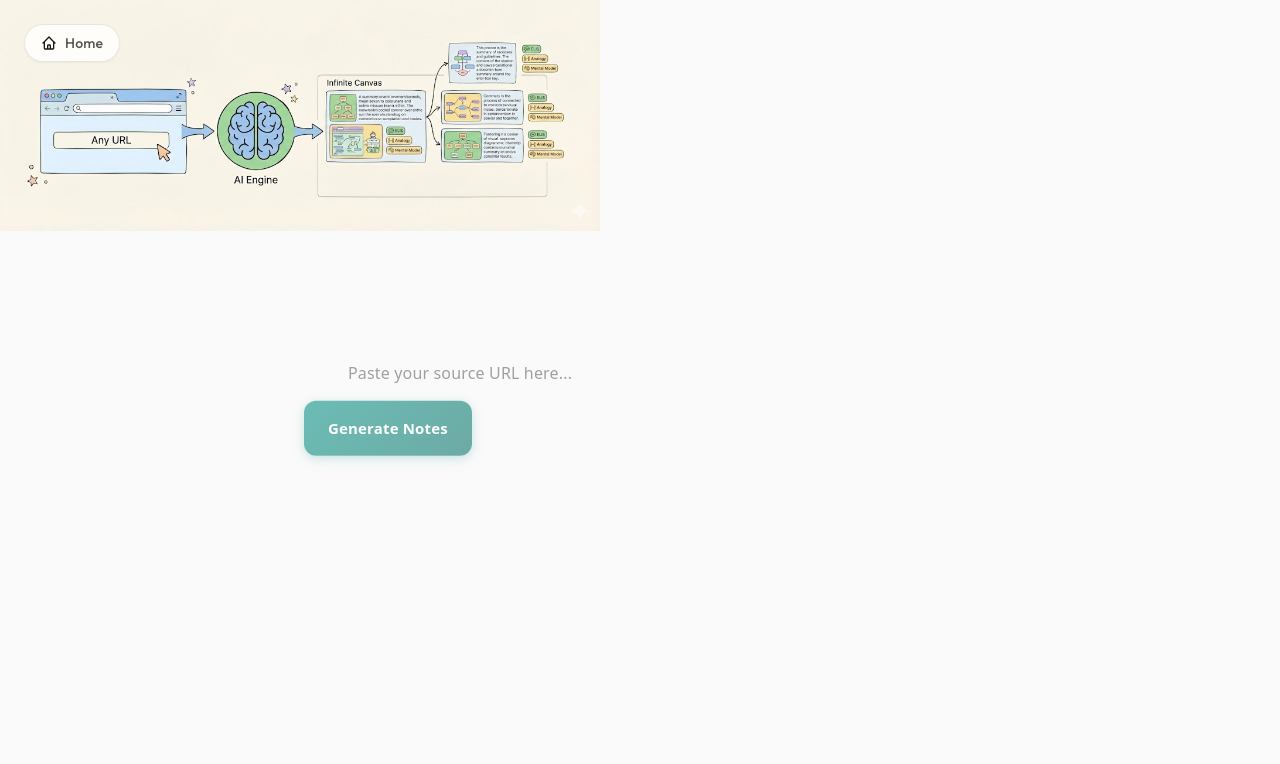
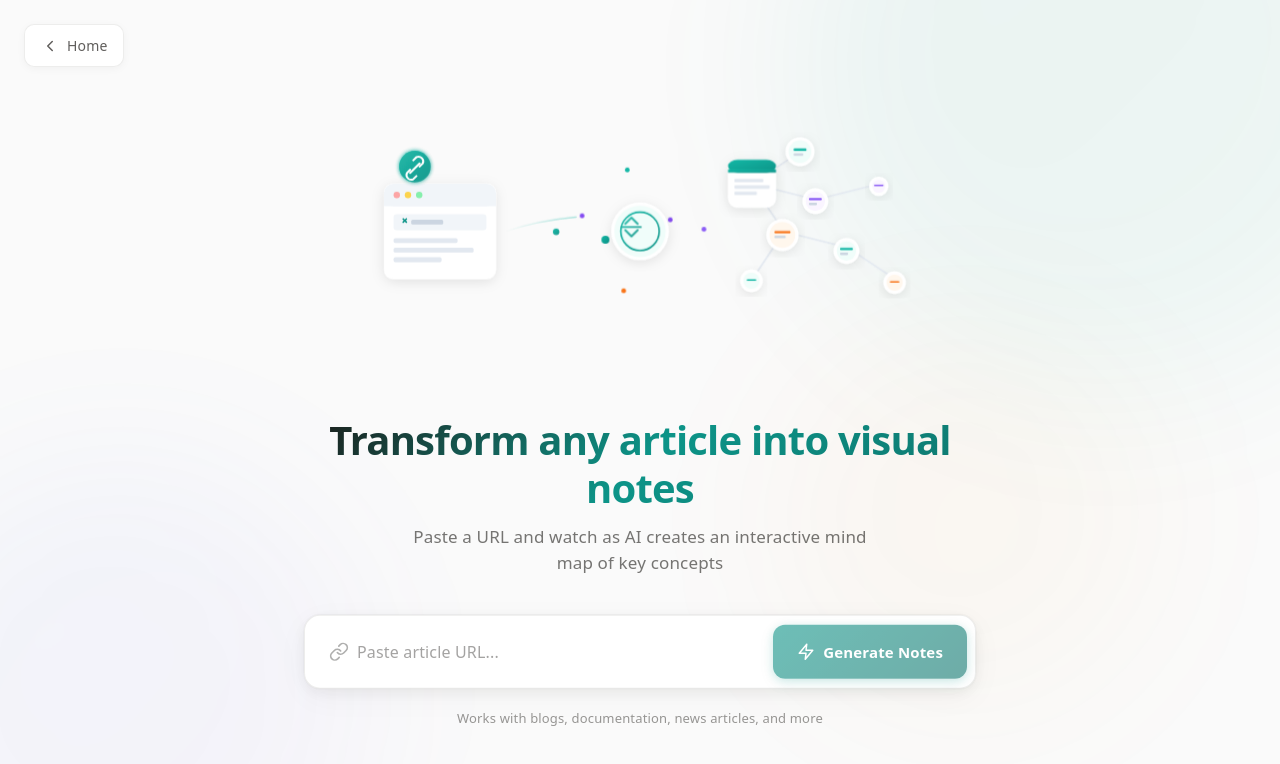
Before and after one commit to skrishnan22/vizumi, a Next.js app: page /new in a window 1280 px wide. Shown: the top 764 px of the page. Built offline with nearby package versions, Linux system fonts and the light colour scheme.

Commit message:
create note page redesign

```diff
--- a/src/components/NoteGenerator.tsx
+++ b/src/components/NoteGenerator.tsx
@@ -10,8 +10,8 @@ import { syncBlocksToYDoc } from '@/lib/yjs/actions';
 import { useNoteStore } from '@/store/noteStore';
 import { createNoteMetadata, deleteNoteMetadata, getNoteByUrl } from '@/lib/db/actions';
 import Link from 'next/link';
-import Image from 'next/image';
 import { useRouter } from 'next/navigation';
+import { HeroIllustration } from './HeroIllustration';
 import { toast } from 'sonner';
 import { logger } from '@/lib/logger.client';
 import { useSettings } from '@/hooks/use-settings';
@@ -148,47 +148,76 @@ export function NoteGenerator({ noteId }: NoteGeneratorProps) {
 
   return (
     <section className={styles.wrapper}>
+      {/* Animated background orbs */}
+      <div className={styles.backgroundOrbs} aria-hidden="true">
+        <div className={`${styles.orb} ${styles.orb1}`} />
+        <div className={`${styles.orb} ${styles.orb2}`} />
+        <div className={`${styles.orb} ${styles.orb3}`} />
+      </div>
+
       {/* Home button */}
       <div className={styles.homeButtonWrapper}>
-        <Link
-          href="/"
-          className="inline-flex items-center gap-2 px-4 py-2 bg-white/80 backdrop-blur-sm border border-stone-200 rounded-full hover:bg-white hover:border-stone-300 transition-all shadow-sm text-sm"
-        >
-          <svg className="w-4 h-4" fill="none" stroke="currentColor" viewBox="0 0 24 24">
-            <path
+        <Link href="/" className={styles.homeButton}>
+          <svg
+            width="18"
+            height="18"
+            viewBox="0 0 24 24"
+            fill="none"
+            stroke="currentColor"
+            strokeWidth="2"
             strokeLinecap="round"
             strokeLinejoin="round"
-              strokeWidth={2}
-              d="M3 12l2-2m0 0l7-7 7 7M5 10v10a1 1 0 001 1h3m10-11l2 2m-2-2v10a1 1 0 01-1 1h-3m-6 0a1 1 0 001-1v-4a1 1 0 011-1h2a1 1 0 011 1v4a1 1 0 001 1m-6 0h6"
-            />
+          >
+            <path d="M15 18l-6-6 6-6" />
           </svg>
-          <span className="font-medium text-stone-600">Home</span>
+          <span>Home</span>
         </Link>
-      </div>
-
-      {/* Hero Illustration - Fades out when content is generated */}
-      <div className={`${styles.heroWrapper} ${blocks.length > 0 ? styles.heroHidden : ''}`}>
-        <Image
-          src="/note-page-illustration.png"
-          alt="Visual Note Illustration"
-          width={600}
-          height={400}
-          priority
-          className="object-contain"
-        />
       </div>
 
       {/* Main Input - Fades out when content is generated */}
       <div className={`${styles.contentContainer} ${blocks.length > 0 ? styles.contentHidden : styles.contentCentered}`}>
-        <div className={styles.inputGroup}>
+        {/* Animated Illustration */}
+        <div className={styles.illustrationWrapper}>
+          <HeroIllustration />
+        </div>
+
+        <div className={styles.heroSection}>
+          <h1 className={styles.heroTitle}>Transform any article into visual notes</h1>
+          <p className={styles.heroSubtitle}>
+            Paste a URL and watch as AI creates an interactive mind map of key concepts
+          </p>
+        </div>
+
+        <div className={styles.inputCard}>
+          <div className={styles.inputWrapper}>
+            <svg
+              className={styles.inputIcon}
+              width="20"
+              height="20"
+              viewBox="0 0 24 24"
+              fill="none"
+              stroke="currentColor"
+              strokeWidth="2"
+              strokeLinecap="round"
+              strokeLinejoin="round"
+            >
+              <path d="M10 13a5 5 0 0 0 7.54.54l3-3a5 5 0 0 0-7.07-7.07l-1.72 1.71" />
+              <path d="M14 11a5 5 0 0 0-7.54-.54l-3 3a5 5 0 0 0 7.07 7.07l1.71-1.71" />
+            </svg>
             <input
               type="url"
               value={url}
               onChange={(e) => setUrl(e.target.value)}
+              onKeyDown={(e) => {
+                if (e.key === 'Enter' && url.trim() && !isLoading) {
+                  handleGenerate();
+                }
+              }}
               className={styles.urlInput}
-            placeholder="Paste your source URL here..."
+              placeholder="Paste article URL..."
               data-testid="url-input"
             />
+          </div>
 
           <button
             type="button"
@@ -197,9 +226,34 @@ export function NoteGenerator({ noteId }: NoteGeneratorProps) {
             className={styles.generateButton}
             data-testid="generate-button"
           >
-            {isLoading ? 'Sketching notes...' : 'Generate Notes'}
+            {isLoading ? (
+              <>
+                <span className={styles.spinner} />
+                <span>Generating...</span>
+              </>
+            ) : (
+              <>
+                <svg
+                  width="18"
+                  height="18"
+                  viewBox="0 0 24 24"
+                  fill="none"
+                  stroke="currentColor"
+                  strokeWidth="2"
+                  strokeLinecap="round"
+                  strokeLinejoin="round"
+                >
+                  <polygon points="13 2 3 14 12 14 11 22 21 10 12 10 13 2" />
+                </svg>
+                <span>Generate Notes</span>
+              </>
+            )}
           </button>
         </div>
+
+        <p className={styles.hint}>
+          Works with blogs, documentation, news articles, and more
+        </p>
       </div>
 
       {/* Generated Header - Appears when content is generated */}
```
Lines whose indentation alone changed are shown as unchanged.
